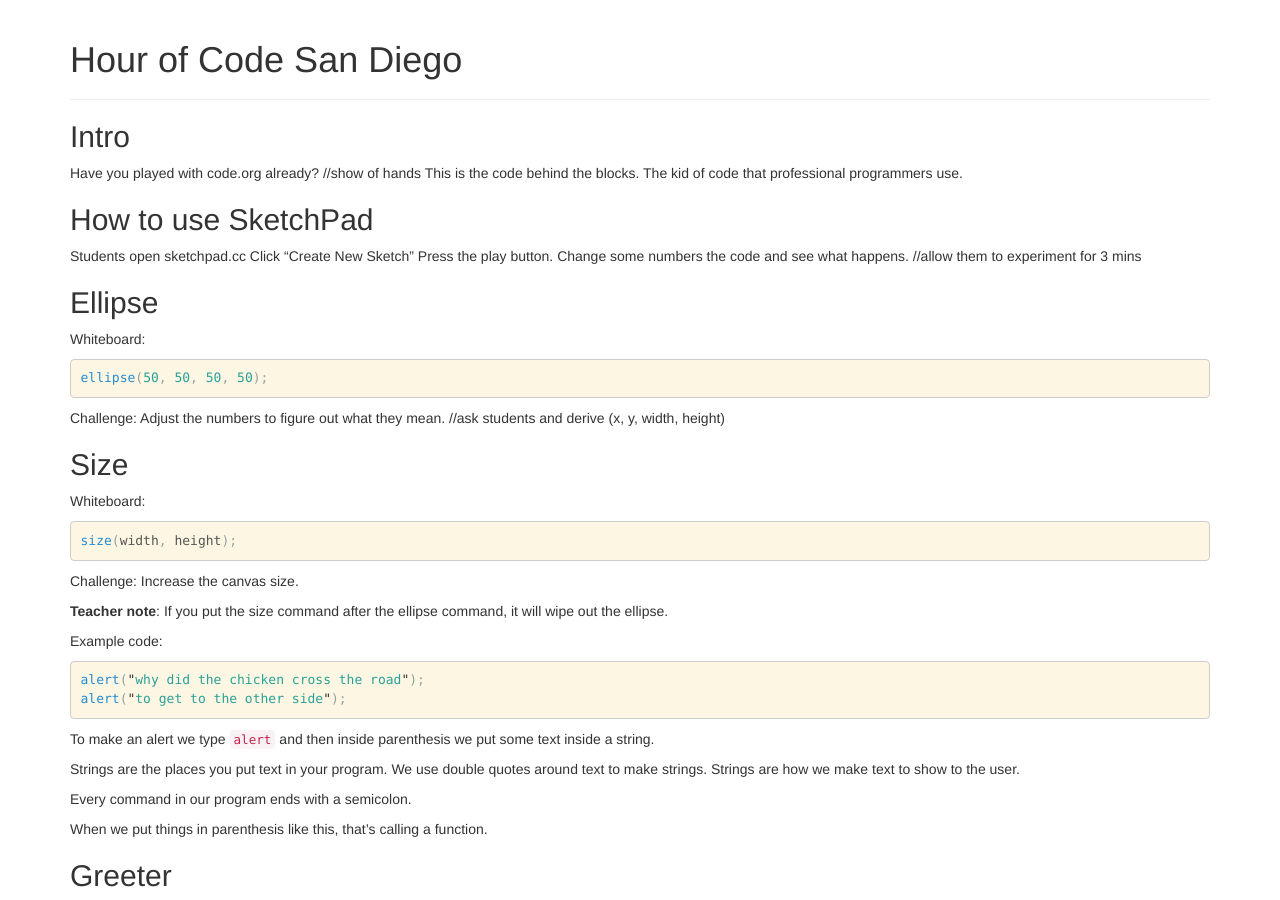
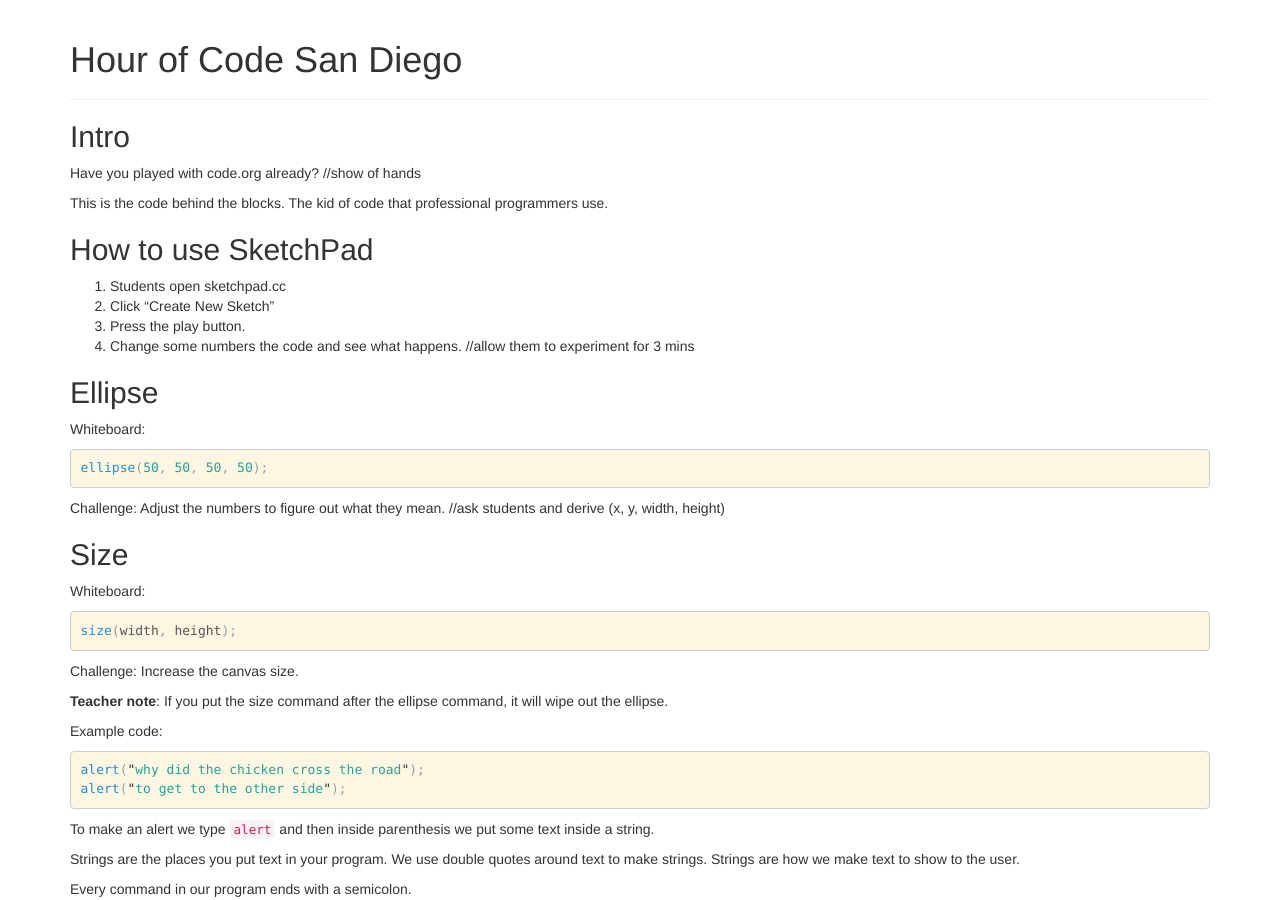
Before and after one commit to jointheleague/hour-of-code-kids, a Jekyll site: the page built from index.md, in a window 1280 px wide and 900 px high. Built offline with Jekyll 4.4.1, drawn with Linux system fonts in a browser that asks for light colours; Markdown is read by kramdown in place of the engine named in the settings; part of the change alters nothing that is shown.

Commit message:
adjusting formatting

````diff
--- a/index.md
+++ b/index.md
@@ -5,18 +5,20 @@ layout: default
 Intro
 ----
 Have you played with code.org already?	//show of hands
+
 This is the code behind the blocks. The kid of code that professional programmers use.
 
 How to use SketchPad
---------------------
-Students open sketchpad.cc
-Click “Create New Sketch”
-Press the play button.
-Change some numbers the code and see what happens. //allow them to experiment for 3  mins
+----
+1. Students open sketchpad.cc
+2. Click “Create New Sketch”
+3. Press the play button.
+4. Change some numbers the code and see what happens. //allow them to experiment for 3  mins
 
 Ellipse
--------
+----
 Whiteboard:
+
 ```js
 ellipse(50, 50, 50, 50);
 ```
@@ -25,6 +27,7 @@ Challenge: Adjust the numbers to figure out what they mean.	//ask students and d
 Size
 ----
 Whiteboard:
+
 ```js
 size(width, height);
 ```
````
